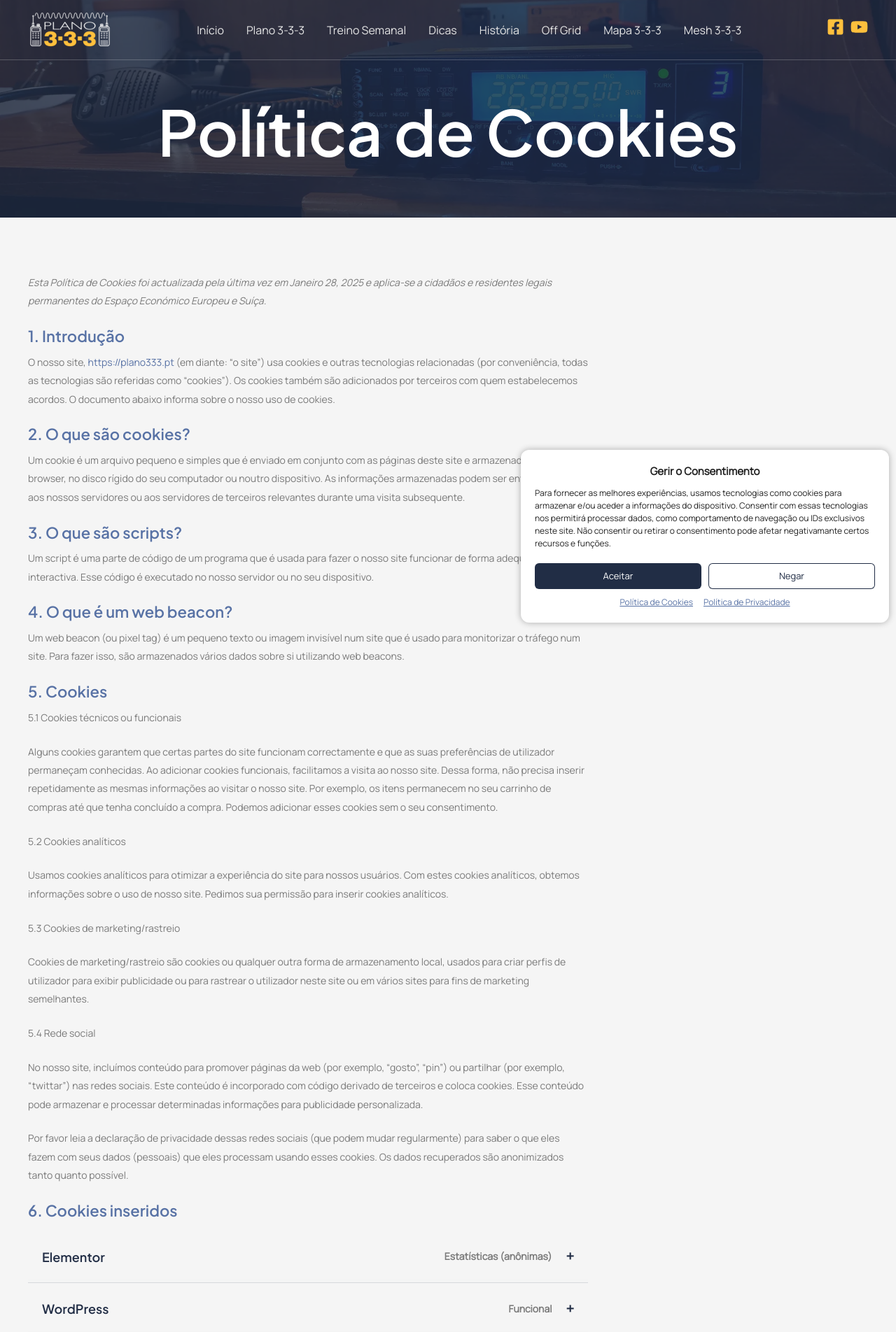
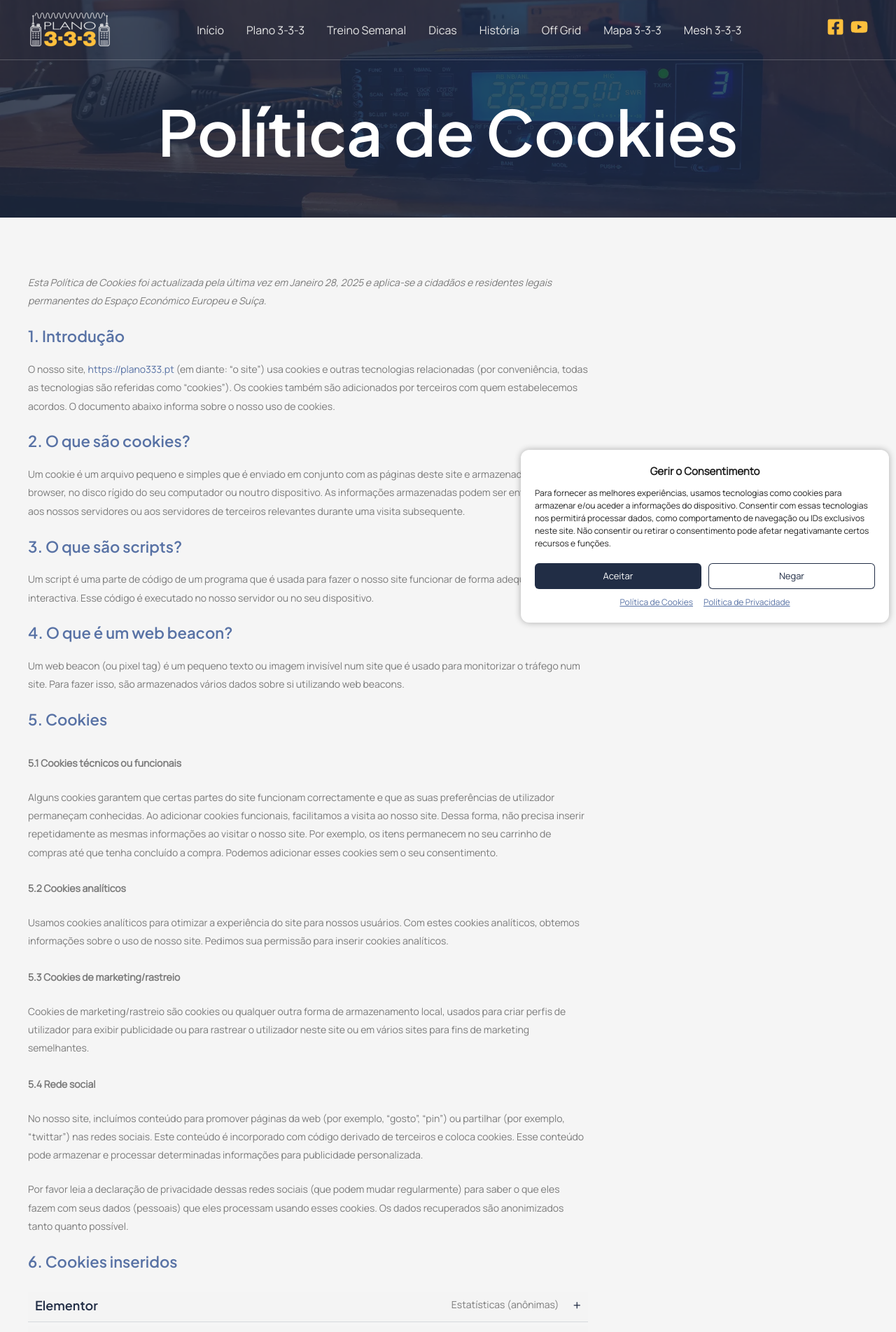
Before and after one commit to Plano333/web333, a Jekyll site: the page built from politica-de-cookies.md, in a window 1280 px wide. Shown: the top 1904 px of the page at 70% size. Built offline with Jekyll 4.4.1, drawn with Linux system fonts in a browser that asks for light colours; some web fonts are replaced.

Commit message:
Cookie policy: accordion summary specificity, h2 padding, bold numbered subtitles

```diff
--- a/assets/css/main.css
+++ b/assets/css/main.css
@@ -210,14 +210,14 @@ p > .btn { margin-right: 0; }
 /* legal pages (cookie policy text generated by the old consent plugin) */
 .legal { font-size: 14px; line-height: 26.4px; }
 .legal > * { max-width: 800px; }
-.legal h2 { font-size: 22px; margin: 15px 0 10px; padding-top: 0; line-height: 28.6px; }
+.legal h2 { font-size: 22px; margin: 15px 0 10px; padding: 0 0 10px; line-height: 28.6px; }
 .legal h2 + * { margin-top: 0; }
 .legal ul { margin-bottom: 15px; }
 .legal .accordion { border: 0; }
 .legal details { border: 0; background: rgba(239, 239, 239, .25); }
 .legal details { margin-bottom: 5px; }
 .legal details[open] { margin-bottom: 5px; }
-.legal summary { display: flex; align-items: center; padding: 5px 10px; margin: 5px 0; background: none; font-weight: 400; line-height: 26.4px; }
+.legal .accordion summary { display: flex; align-items: center; padding: 5px 10px; margin: 5px 0; background: none; font-weight: 400; line-height: 26.4px; }
 .legal .accordion details[open] > summary + * { border-top: 0; }
 .legal .h3-like { font: 600 18px/23.4px var(--font-head); color: var(--navy); }
 .legal summary small { margin-left: auto; padding-right: 10px; font-size: 14px; color: var(--text); }
@@ -398,3 +398,4 @@ iframe.video::after { display: none; }
 }
 @media (min-width: 922px) { .row.flush { margin: 0; padding: 10px 0; } }  /* boxed Elementor container: no column bleed */
 .h3-gap :is(p, ul, div) + h3 { padding-top: 20px; }  /* Elementor widget gap after a text block */
+.legal .subtitle { margin-top: 25px; font-weight: 700; }
--- a/politica-de-cookies.md
+++ b/politica-de-cookies.md
@@ -28,18 +28,22 @@ Um web beacon (ou pixel tag) é um pequeno texto ou imagem invisível num site q
 ## 5. Cookies
 
 5.1 Cookies técnicos ou funcionais
+{: .subtitle}
 
 Alguns cookies garantem que certas partes do site funcionam correctamente e que as suas preferências de utilizador permaneçam conhecidas. Ao adicionar cookies funcionais, facilitamos a visita ao nosso site. Dessa forma, não precisa inserir repetidamente as mesmas informações ao visitar o nosso site. Por exemplo, os itens permanecem no seu carrinho de compras até que tenha concluído a compra. Podemos adicionar esses cookies sem o seu consentimento.
 
 5.2 Cookies analíticos
+{: .subtitle}
 
 Usamos cookies analíticos para otimizar a experiência do site para nossos usuários. Com estes cookies analíticos, obtemos informações sobre o uso de nosso site. Pedimos sua permissão para inserir cookies analíticos.
 
 5.3 Cookies de marketing/rastreio
+{: .subtitle}
 
 Cookies de marketing/rastreio são cookies ou qualquer outra forma de armazenamento local, usados para criar perfis de utilizador para exibir publicidade ou para rastrear o utilizador neste site ou em vários sites para fins de marketing semelhantes.
 
 5.4 Rede social
+{: .subtitle}
 
 No nosso site, incluímos conteúdo para promover páginas da web (por exemplo, “gosto”, “pin”) ou partilhar (por exemplo, “twittar”) nas redes sociais. Este conteúdo é incorporado com código derivado de terceiros e coloca cookies. Esse conteúdo pode armazenar e processar determinadas informações para publicidade personalizada.
 
@@ -422,6 +426,7 @@ A partilha de dados está pendente de investigação
 Quando visitar o nosso site pela primeira vez, mostraremos uma janela com uma explicação sobre cookies. Assim que clicar em "Guardar preferências", autoriza-nos a usar as categorias de cookies e plugins selecionados na janela, conforme descrito nesta Política de Cookies. Pode desativar o uso de cookies através do seu navegador, mas observe que o nosso site pode não funcionar corretamente.
 
 7.1 Faça a gestão das suas configurações de consentimento
+{: .subtitle}
 
 ## 8. Ativação/desativação e exclusão de cookies
 
```
